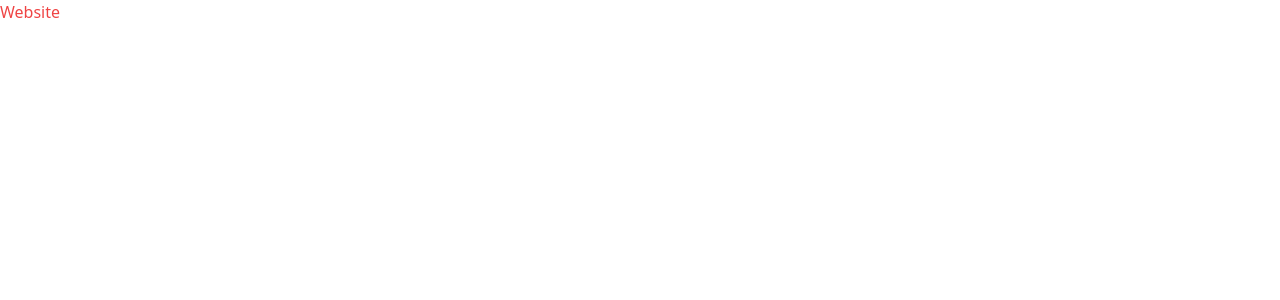
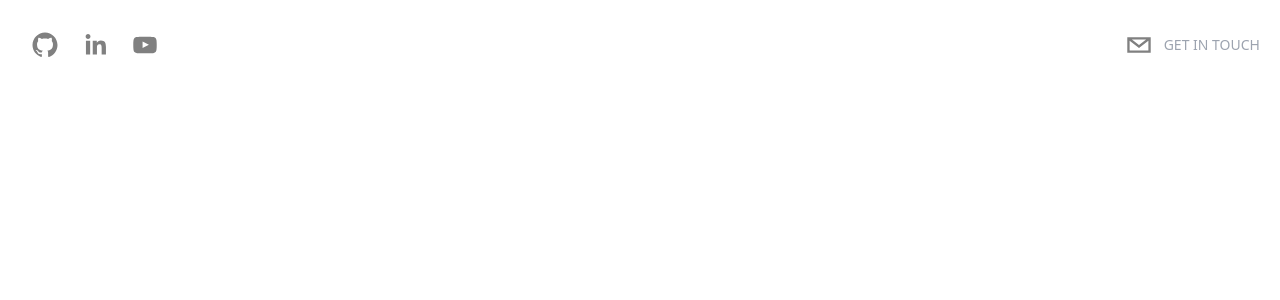
Before and after one commit to AnthonyFiset/Personal-Portfolio, a Next.js app: page / in a window 1280 px wide. Shown: the top 300 px of the page. Built offline with nearby package versions, Linux system fonts and the light colour scheme.

Commit message:
Finished first part of header

```diff
--- /dev/null
+++ b/components/Header.tsx
@@ -0,0 +1,25 @@
+import React from 'react'
+import { SocialIcon } from 'react-social-icons';
+import { motion } from "framer-motion"
+
+type Props = {}
+
+function Header({}: Props) {
+  return (
+    <header className='sticky top-0 p-5 flex items-start justify-between max-w-7xl mx-auto z-10 xl:items-center'>
+        <div className='flex flex-row items-center'>
+            {/* Social Icons */}
+            <SocialIcon url="https://github.com/AnthonyFiset" fgColor='gray' bgColor='transparent' />
+            <SocialIcon url="https://www.linkedin.com/in/anthony-fiset-43672270/" fgColor='gray' bgColor='transparent' />
+            <SocialIcon url="https://www.youtube.com/channel/UCCBunP94d0smP3wE79bHiZQ" fgColor='gray' bgColor='transparent' />
+        </div>
+
+        <div className='flex flex-row items-center text-gray-300 cursor-pointer'>
+            <SocialIcon className="cursor-pointer" network="email" fgColor='gray' bgColor='transparent' />
+            <p className='uppercase hidden md:inline-flex text-sm text-gray-400'>Get in touch</p>
+        </div>
+    </header>
+  )
+}
+
+export default Header
--- a/package.json
+++ b/package.json
@@ -15,9 +15,11 @@
     "@types/react-dom": "18.0.9",
     "eslint": "8.30.0",
     "eslint-config-next": "13.0.7",
+    "framer-motion": "^7.10.2",
     "next": "13.0.7",
     "react": "18.2.0",
     "react-dom": "18.2.0",
+    "react-social-icons": "^5.15.0",
     "typescript": "4.9.4"
   },
   "devDependencies": {
--- a/pages/index.tsx
+++ b/pages/index.tsx
@@ -1,5 +1,6 @@
 import Head from 'next/head'
 import { Inter } from '@next/font/google'
+import Header from '../components/Header'
 
 const inter = Inter({ subsets: ['latin'] })
 
@@ -8,12 +9,26 @@
     <div>
       <Head>
         <title>Anthony Fiset</title>
-        <meta name="description" content="Generated by create next app" />
+        <meta name="description" content="Anthony Fiset's Personal Portfolio" />
         <meta name="viewport" content="width=device-width, initial-scale=1" />
         <link rel="icon" href="/favicon.ico" />
       </Head>
 
-      <h1 className='text-red-500'>Website</h1>
+      {/* Header */}
+
+      <Header />
+
+      {/* Hero */}
+
+      {/* About */}
+
+      {/* Experience */}
+
+      {/* Skills */}
+
+      {/* Projects */}
+
+      {/* Contact */}
         </div>
 
   )
```
Also changed, not shown: 1 other file (tests, documents, lock files or other folders).
